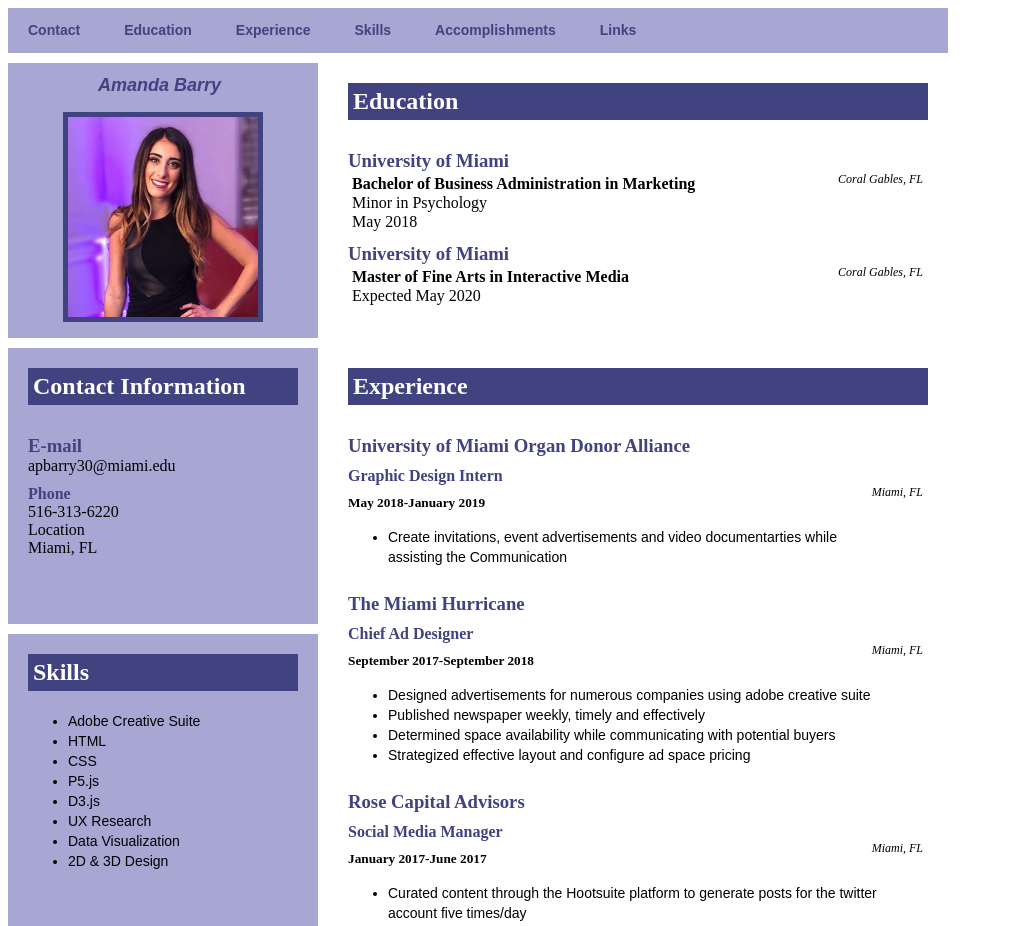
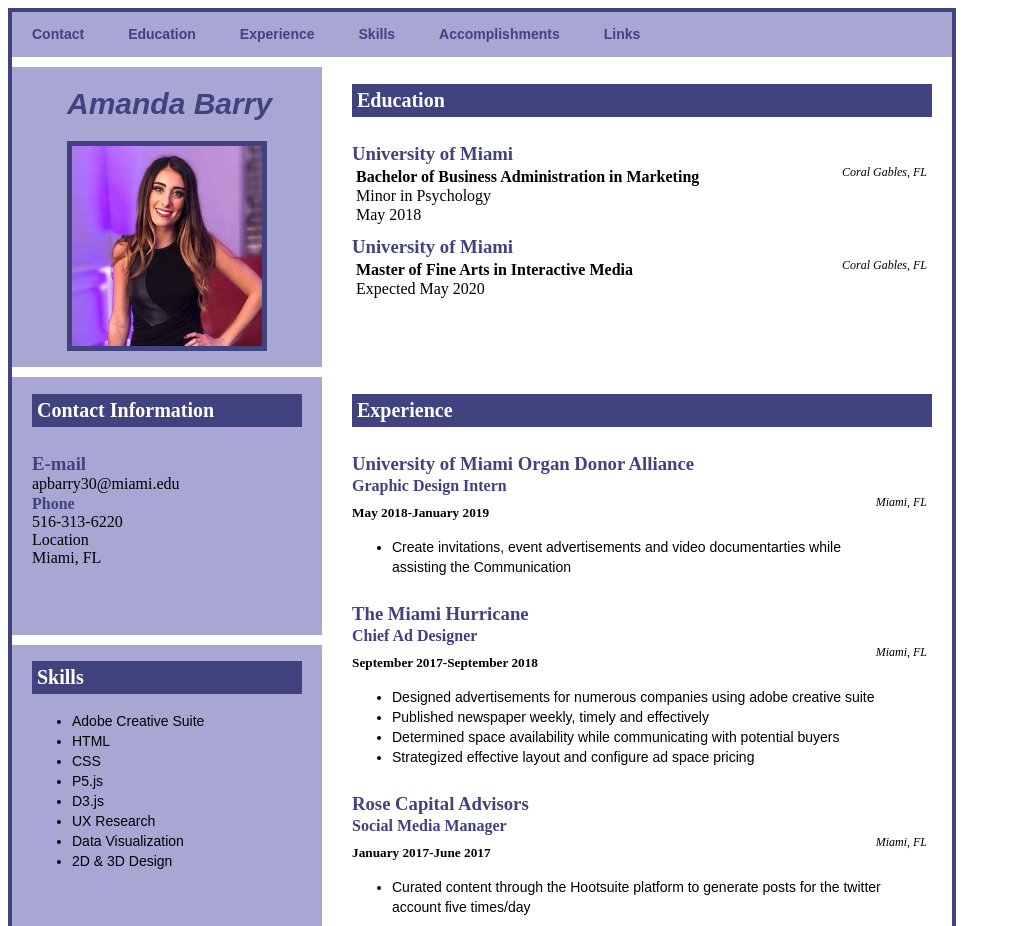
Before and after one commit to apbarry30/apbarry30-apbarry30.github.io-, a plain HTML site: page resume.html in a window 1280 px wide. Shown: the top 926 px of the page, without its empty margins (0-1011 px from the left). Drawn offline with Linux system fonts and the light colour scheme.

Commit message:
FINALLY DONE

```diff
--- a/css/stylesheet.css
+++ b/css/stylesheet.css
@@ -45,6 +45,7 @@
            "accomplishments experience"
            "links experience";
     max-width: 940px;
+    border: solid 4px #414280;
 }
 
 
@@ -58,11 +59,11 @@ li{
 
 
 h1{
+color: #414280;
 font-family: "Source Sans pro" , "arial", sans-serif;
 font-style: italic;
-margin-left: 70px;
-color: #414280;
-font-size: 18px;
+font-size: 30px;
+margin-left: 35px;
 }
 
 h2 {
@@ -70,6 +71,7 @@ h2 {
   color: white;
   font-style: normal;
   padding: 5px;
+  font-size: 20px;
 }
 
 h3{
@@ -79,7 +81,7 @@ h3{
   }
 
 h4{
-  padding-top: 10px;
+  padding-top: 2px;
   color:#414280;
   margin: 0;
 }
```
